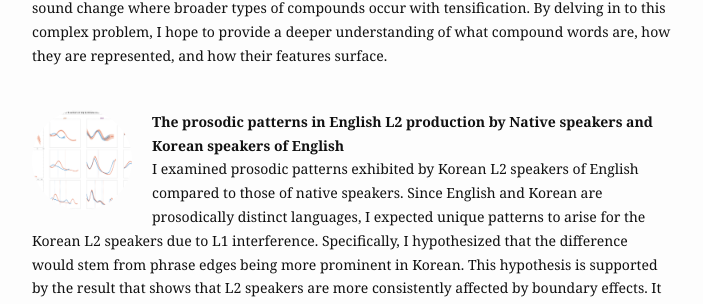
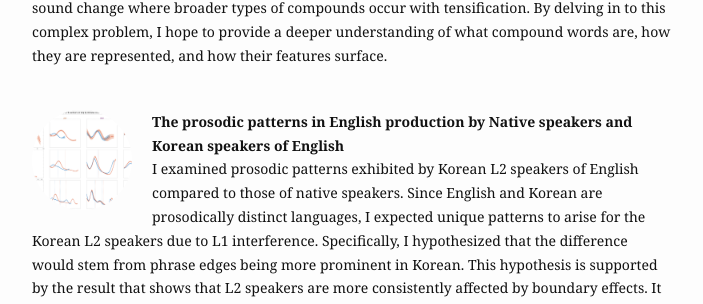
Before and after one commit to chloedkkwon/chloedkkwon.github.io, a Jekyll site: the page built from research.md, in a window 1280 px wide. Shown: the part 365-669 px from the top of the page, without its empty margins (288-991 px from the left). Built offline with Jekyll 4.4.1, drawn with Linux system fonts in a browser that asks for light colours.

```diff
--- a/research.md
+++ b/research.md
@@ -9,7 +9,7 @@ items:
       alt: a_project
     description: Tensification refers to a phonological process in which a plain obstruent becomes tense. I'm investigating whether or not it is in the process of becoming a general marker of Korean compounds. Predicting the occurrence of compound tensification is difficult since there are multiple factors that contribute to it. What complicates the picture more is that speakers seem to show instances of a sound change where broader types of compounds occur with tensification. By delving in to this complex problem, I hope to provide a deeper understanding of what compound words are, how they are represented, and how their features surface.
 
-  - title: The prosodic patterns in English L2 production by Native speakers and Korean speakers of English
+  - title: The prosodic patterns in English production by Native speakers and Korean speakers of English
     image:
       src: /assets/img/work/q_project.png
       alt: q_project
```
